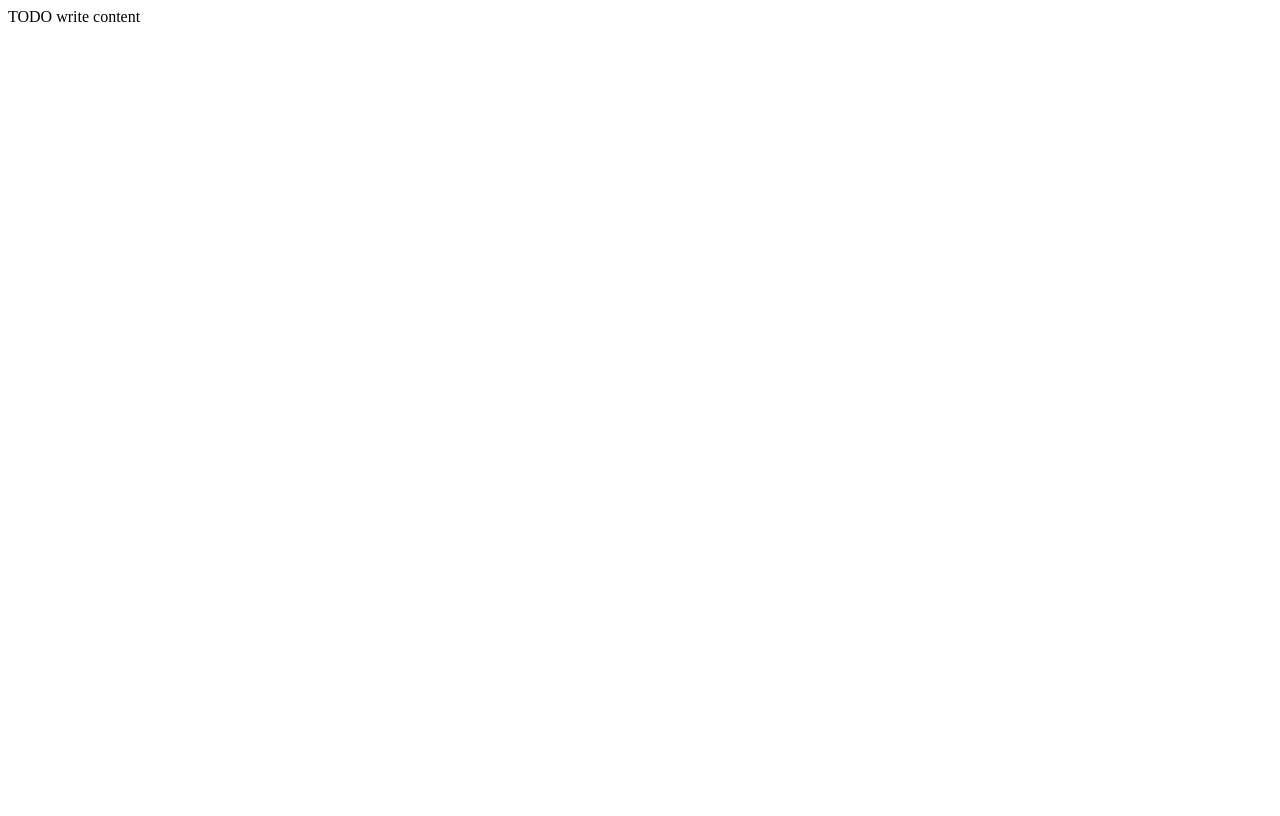
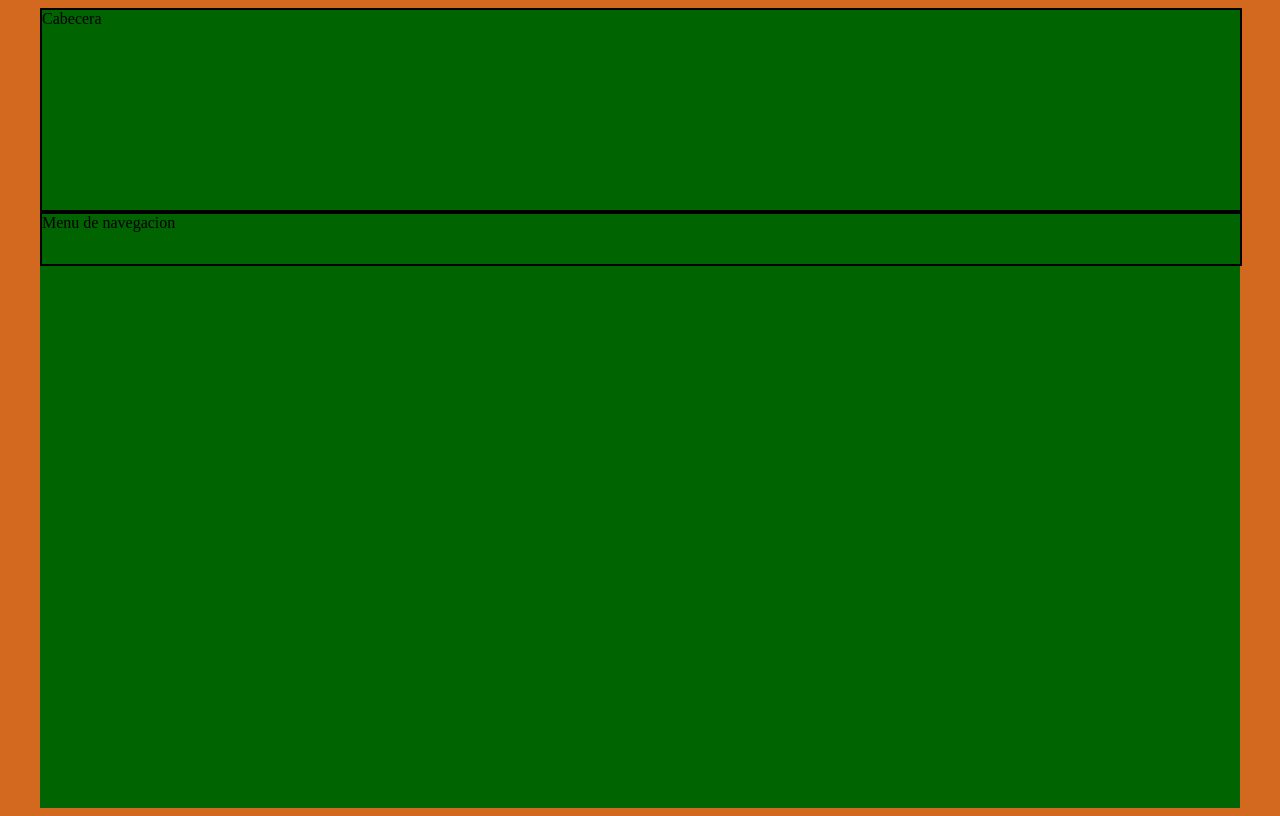
Before and after one commit to javissanz90/practicaFinal, a plain HTML site: page public_html/index.html in a window 1280 px wide. Drawn offline with Linux system fonts and the light colour scheme.

Commit message:
Header y nav creados

```diff
--- a/public_html/index.html
+++ b/public_html/index.html
@@ -9,8 +9,15 @@ and open the template in the editor.
         <title>TODO supply a title</title>
         <meta charset="UTF-8">
         <meta name="viewport" content="width=device-width, initial-scale=1.0">
+        <link rel="stylesheet" href="style.css">
     </head>
     <body>
-        <div>TODO write content</div>
+        <div id="wrapper">
+            <header>Cabecera</header>
+            <nav>Menu de navegacion</nav>
+            <div id="main">
+
+            </div>
+        </div>
     </body>
 </html>
--- /dev/null
+++ b/public_html/style.css
@@ -0,0 +1,32 @@
+/*
+To change this license header, choose License Headers in Project Properties.
+To change this template file, choose Tools | Templates
+and open the template in the editor.
+ CopyRight Alejandro Montoya.
+*/
+/*
+    Created on : 10-dic-2014, 8:53:33
+    Author     : Javier Oltra Riera
+*/
+
+body{
+    background-color: #d2691e;
+}
+
+#wrapper{
+    height: 800px;
+    width: 1200px;
+    background-color: #006400;
+    margin-right: auto;
+    margin-left: auto;
+}
+header{
+    width: 1198px;
+    height: 200px;
+    border: 2px solid black;
+}
+nav{
+    width: 1198px;
+    height: 50px;
+    border: 2px solid black;
+}
```
